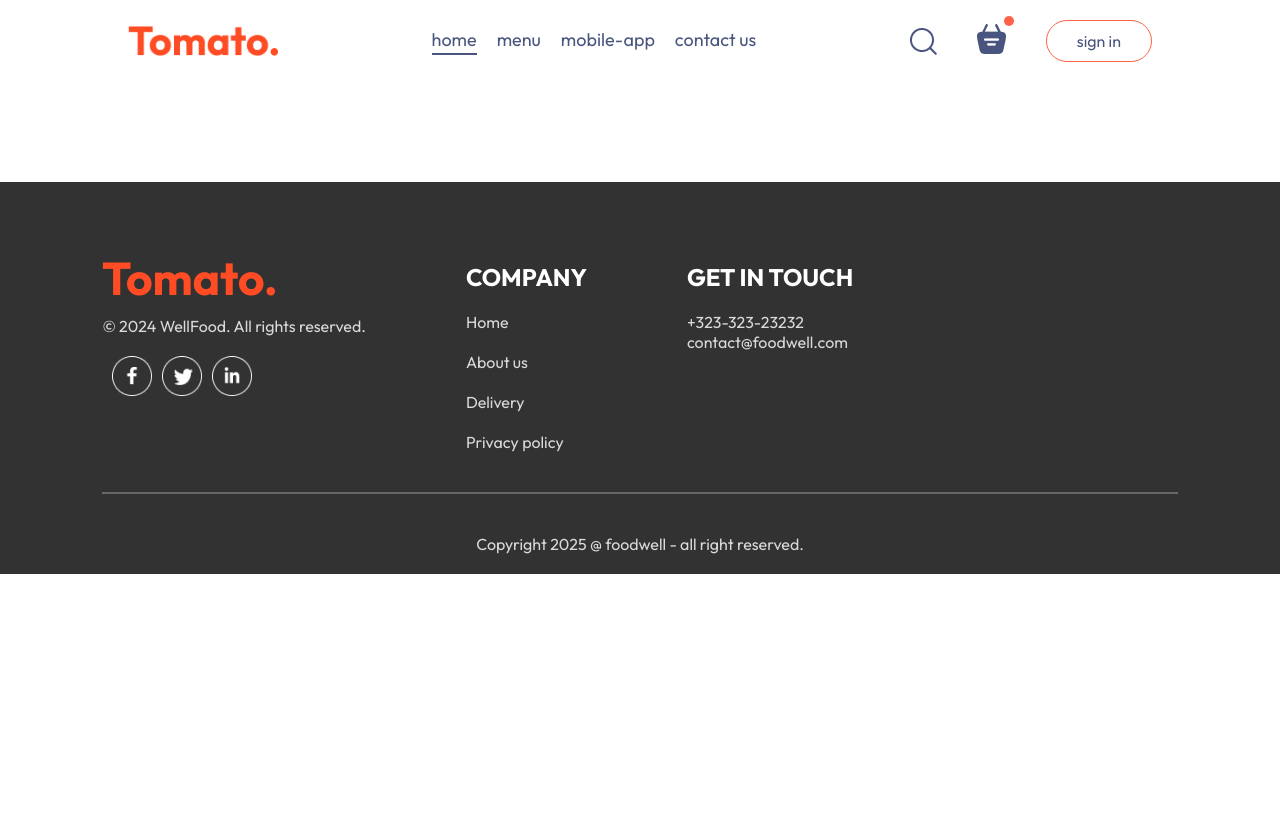
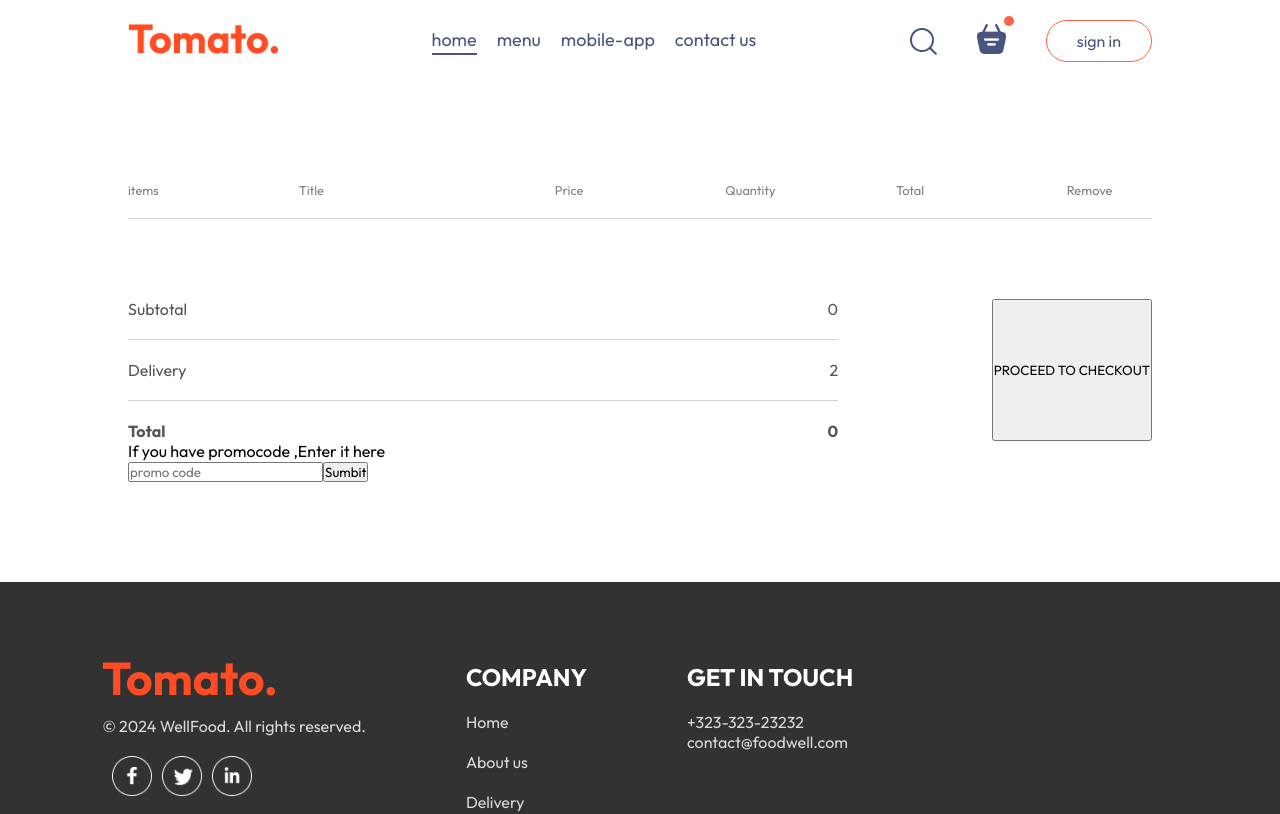
Before and after one commit to Smithz0/Well_Food_React, a React (Vite) app: page /cart in a window 1280 px wide. Shown: the top 814 px of the page. Built offline with nearby package versions, Linux system fonts and the light colour scheme.

Commit message:
created cart page

```diff
--- a/src/App.jsx
+++ b/src/App.jsx
@@ -27,4 +27,5 @@ const App = () => {
   );
 };
 
+
 export default App;
--- a/src/components/navbar/Navbar.jsx
+++ b/src/components/navbar/Navbar.jsx
@@ -8,7 +8,7 @@ const Navbar = ({setShowLogin}) => {
 
   return (
     <div className='navbar'>
-        <img src={assets.logo} alt="" className='logo'/>
+        <Link to='/'><img src={assets.logo} alt="" className='logo'/></Link>
         <ul className='navbar-menu'>
             <Link to='/' onClick={()=>setmenu("home")} className={menu==="home"?"active":""}>home</Link>
             <a href='#explore-menu' onClick={()=>setmenu("menu")} className={menu==="menu"?"active":""}>menu</a>
@@ -19,8 +19,8 @@ const Navbar = ({setShowLogin}) => {
             <div className="navbar-right">
                 <img src={assets.search_icon} alt="" />
                 <div className="navbar-search-icon">
-                    <img src={assets.basket_icon} alt="" />
-                    <div className="dot"></div>
+                    <Link to='/cart' onClick={() => console.log('Cart clicked')} ><img src={assets.basket_icon} alt="" /></Link>
+                  <div className="dot"></div>
             </div>
             <button onClick={()=>setShowLogin(true)}>sign in</button>
             </div>
--- a/src/pages/Cart/Cart.css
+++ b/src/pages/Cart/Cart.css
@@ -0,0 +1,70 @@
+.cart{
+    margin-top: 100px;
+}
+
+.cart-items-title{
+    display: grid;
+    grid-template-columns: 1fr 1.5fr 1fr 1fr 1fr 0.5fr;
+    align-items: center;
+    color: gray;
+    font-size: max(1vw,12px);
+}
+
+.cart-items-item{
+    margin: 10px 0px;
+    color:black ;
+}
+
+.cart-items-item img{
+    width: 60px;
+}
+
+
+.cart hr{
+    height: 1px;
+    border: none;
+    background-color: lightgray;
+}
+
+
+.cross{
+    margin-left:5px;
+    background-color: red;
+    color: white;
+    border: none;
+    border-radius: 40%;
+    width: 20px;
+    height: 20px;
+    cursor: pointer;
+
+}
+
+.cross:hover{
+    transform: scale(1.05);
+}
+
+
+
+.cart-bottom{
+    display: flex;
+    margin-top: 80px;
+    justify-content: space-between;
+    gap: max(12vw,20px);
+
+}
+
+
+.cart-total{
+    flex: 1;
+    display: flex;
+    flex-direction: column;
+    gap: 20px;
+
+}
+
+.cart-total-details{
+    display: flex;
+    justify-content: space-between;
+
+    color:#555 ;
+}
--- a/src/pages/Cart/Cart.jsx
+++ b/src/pages/Cart/Cart.jsx
@@ -1,11 +1,73 @@
-import React from 'react'
-import './Cart.css'
+import React from "react";
+import "./Cart.css";
+import { useContext } from "react";
+import { StoreContext } from "../../context/StoreContext";
 function Cart() {
+  const { food_list, cartItem, removeFromCart } = useContext(StoreContext);
   return (
-    <div>
+    <div className="cart">
+      <div className="cart-items">
+        <div className="cart-items-title">
+          <p>items</p>
+          <p>Title</p>
+          <p>Price</p>
+          <p>Quantity</p>
+          <p>Total</p>
+          <p>Remove</p>
+        </div>
+        <br />
+        <hr />
+        {food_list.map((item, index) => {
+          if (cartItem[item._id] > 0) {
+            return (
+              <div>
+                {" "}
+                <div className="cart-items-title  cart-items-item" >
+                  <img src={item.image} alt="" />
+                  <p>{item.name}</p>
+                  <p>${item.price}</p>
+                  <p>{cartItem[item._id]}</p>
+                  <p>${(item.price * cartItem[item._id]).toFixed(2)}</p>
+                  <button className="cross" onClick={() => removeFromCart(item._id)}>X</button>
+                </div>
+                <hr />
+              </div>
+            );
+          }
+        })}
+      </div>
+      <div className="cart-bottom">
+        <div className="cart-total">
+          <div className="cart-total-details">
+            <p>Subtotal</p>
+            <p>{0}</p>
+          </div>
+          <hr />
+          <div className="cart-total-details">
+            <p>Delivery</p>
+            <p>{2}</p>
+          </div>
+          <hr />
+          <div className="cart-total-details">
+            <b>Total</b>
+            <b>{0}</b>
+          </div>
 
+        </div>
+        <button>PROCEED TO CHECKOUT</button>
+      </div>
+      <div className="cart-promocode">
+        <div>
+          <p>If you have promocode ,Enter it here</p>
+          <div className="cart-promocode-imput">
+            <input type="text" placeholder="promo code"/>
+            <button>Sumbit</button>
+          </div>
+        </div>
+      </div>
     </div>
-  )
+
+  );
 }
 
-export default Cart
+export default Cart;
```
